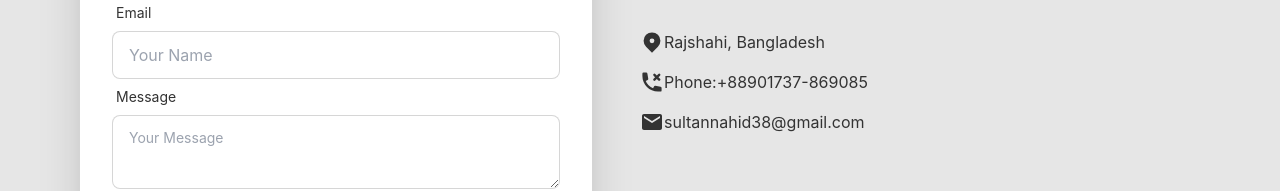
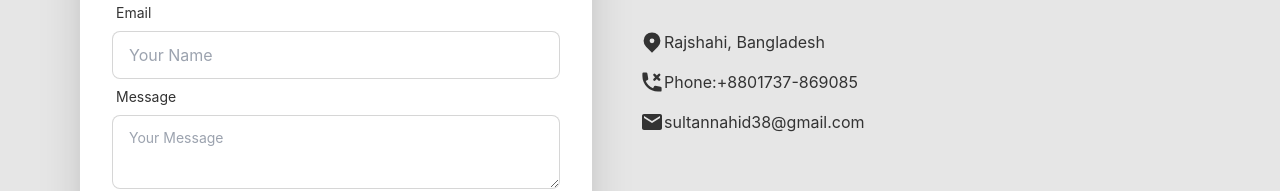
Before and after one commit to nahidsultan19/react-protfolio-website, a React (Create React App) app: page / in a window 1280 px wide. Shown: the part 1823-2014 px from the top of the page. Built offline with nearby package versions, Linux system fonts and the light colour scheme.

Commit message:
modify contact section

```diff
--- a/src/Components/Contact.js
+++ b/src/Components/Contact.js
@@ -51,7 +51,7 @@ const Contact = () => {
                     </p>
                     <p className='pb-4 flex justify-start items-center'>
                         <HiPhoneMissedCall className='text-2xl' />
-                        Phone:+88901737-869085
+                        Phone:+8801737-869085
                     </p>
                     <p className='flex justify-start items-center'>
                         <MdEmail className='text-2xl' />
```
